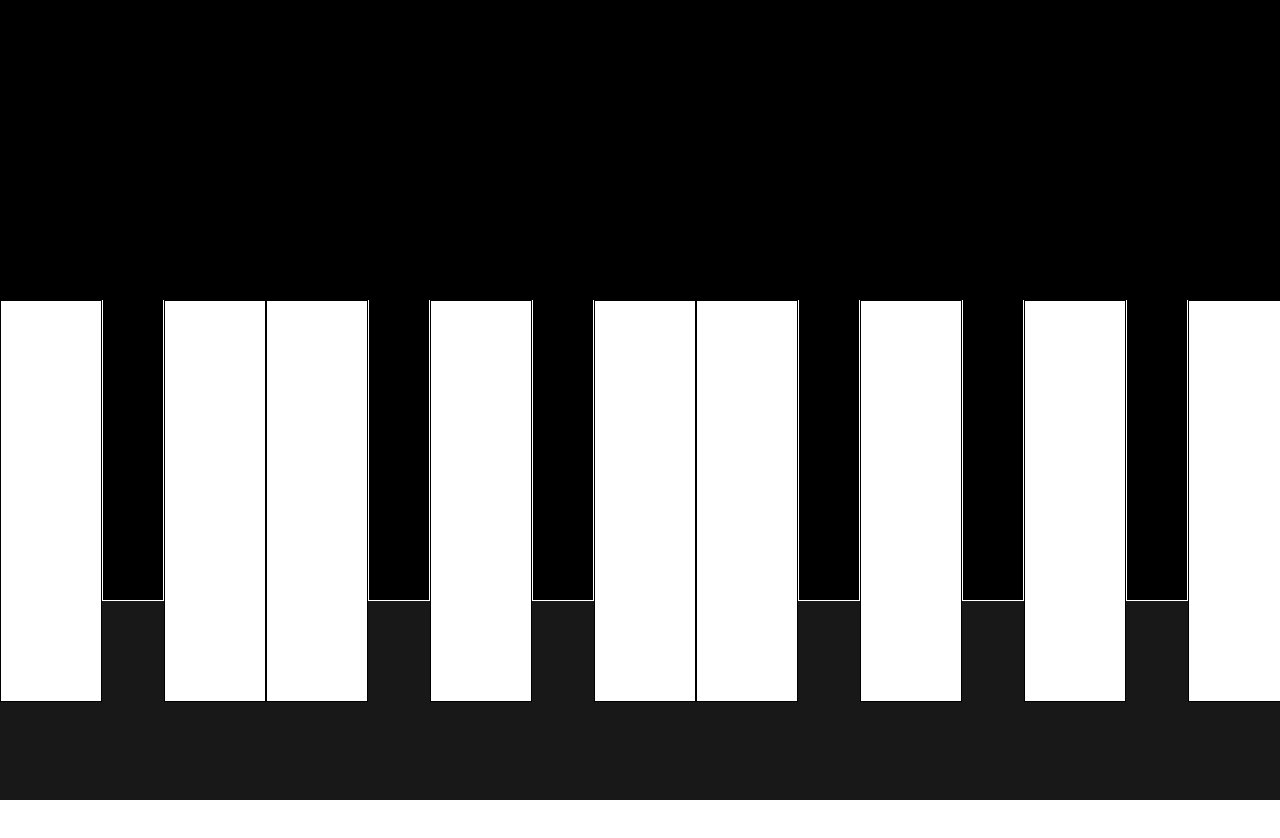
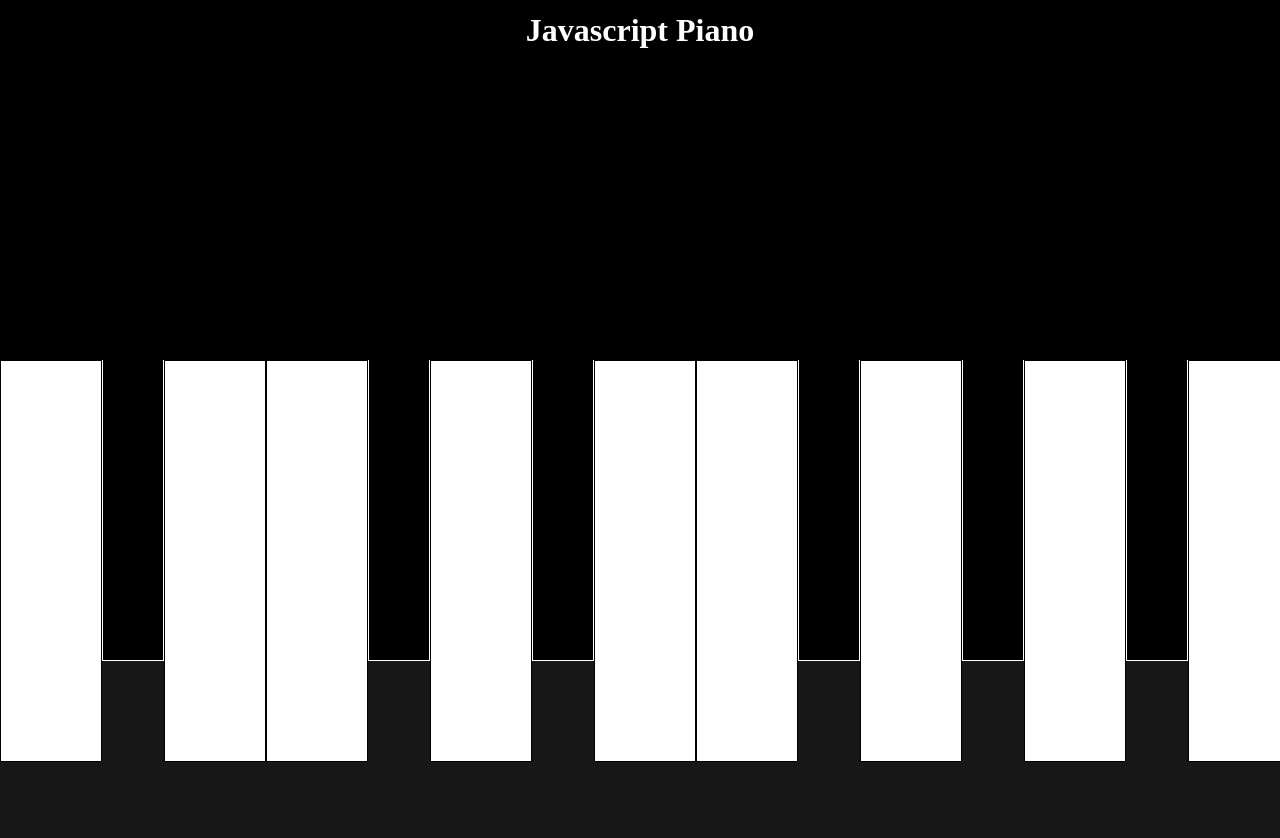
Before and after one commit to subramanian-21/VanillaJsProjects, a plain HTML site: page allPages/jspiano.html in a window 1280 px wide. Before the commit the page ends 800 px from the top, so only its background shows below. Drawn offline with Linux system fonts and the light colour scheme.

Commit message:
complete

```diff
--- a/allPages/jspiano.html
+++ b/allPages/jspiano.html
@@ -7,7 +7,9 @@
     <link rel="stylesheet" href="../allStyles/jspiano.css">
 </head>
 <body>
+    <h1>Javascript Piano</h1>
     <div class="body">
+
         <div class="piano-body">
             <div class="flex" id="piano-body">
 
--- a/allStyles/jspiano.css
+++ b/allStyles/jspiano.css
@@ -40,3 +40,11 @@
 
 
 }
+h1{
+    color: white;
+    background-color: black;
+    justify-content: center;
+    display: flex;
+    align-items: center;
+    height: 60px;
+}
```
